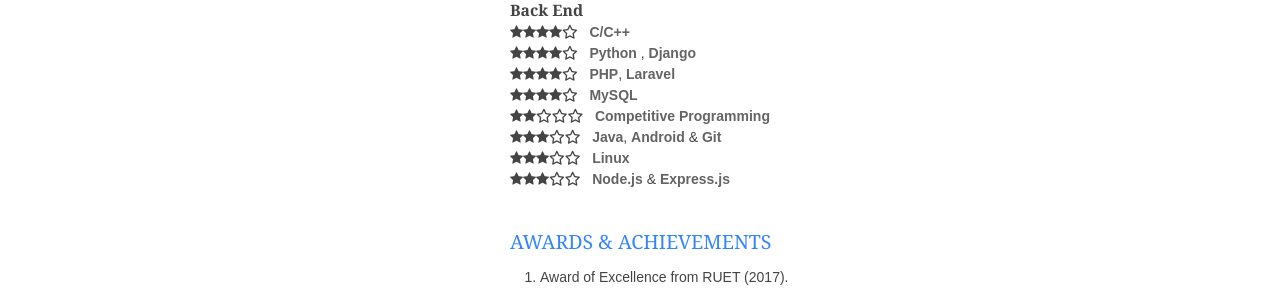
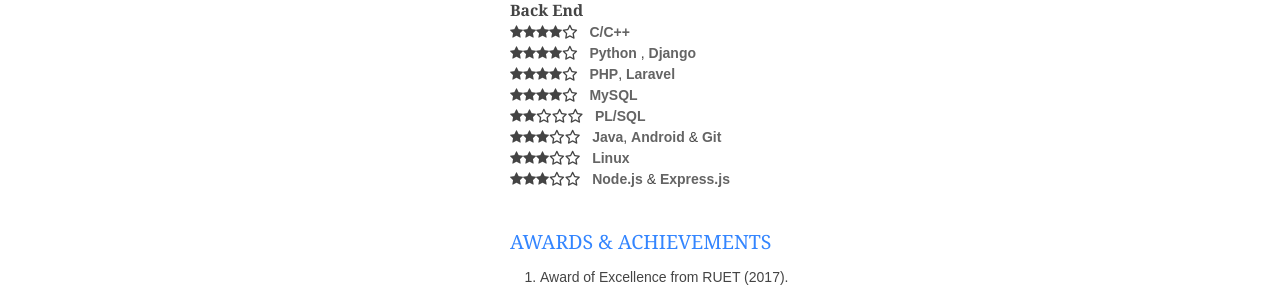
Before and after one commit to MekTekBD/shawon, a Jekyll site: the page built from resume.html, in a window 1280 px wide. Shown: the part 1142-1441 px from the top of the page. Built offline with Jekyll 4.4.1, drawn with Linux system fonts in a browser that asks for light colours; nearby versions of some CDN libraries; library files that are not in the unit come from our copies.

Commit message:
Update resume.html

```diff
--- a/resume.html
+++ b/resume.html
@@ -223,7 +223,7 @@
         </p>
         <p>
             <i class="fa fa-star"></i><i class="fa fa-star"></i><i class="fa fa-star-o"></i><i class="fa fa-star-o"></i><i class="fa fa-star-o"></i>
-            &nbsp;&nbsp;<em>Competitive Programming</em>
+            &nbsp;&nbsp;<em>PL/SQL</em>
         <p>
             <i class="fa fa-star"></i><i class="fa fa-star"></i><i class="fa fa-star"></i><i class="fa fa-star-o"></i><i class="fa fa-star-o"></i>
             &nbsp;&nbsp;<em>Java</em>,  <em>Android</em> &amp; <em>Git</em>
```
